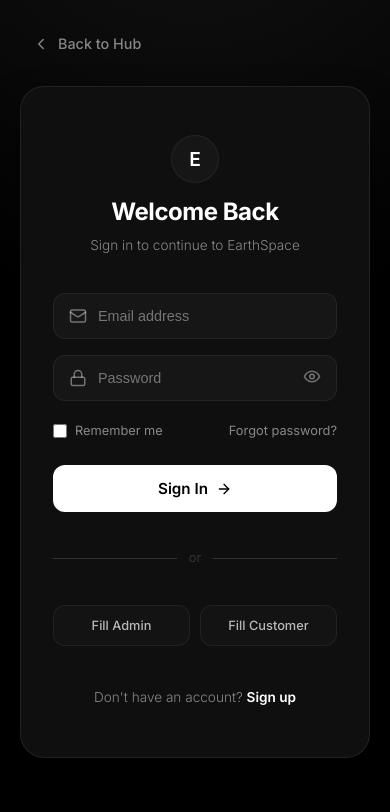
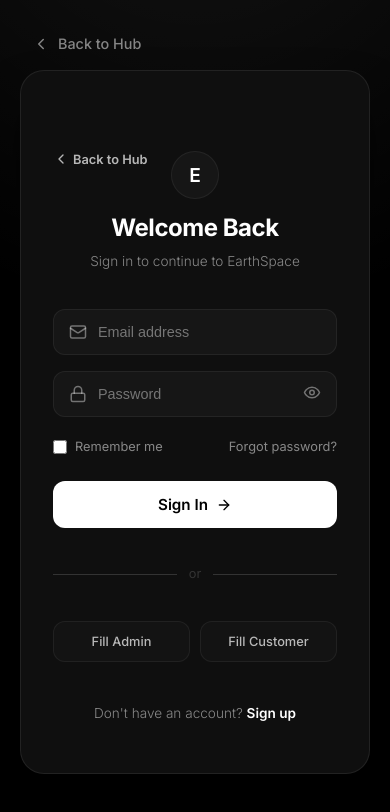
Before and after one commit to earthspaceps/earthspace-services, a React (Vite) app in the folder client/: page /login in a window 390 px wide. Shown: the top 812 px of the page. Built offline with nearby package versions, Linux system fonts and the light colour scheme; no server answers.

Commit message:
design: fix mobile layout bugs (nav alignment, whatsapp overlap, login header, header padding)

```diff
--- a/client/src/apps/customer/CustomerApp.jsx
+++ b/client/src/apps/customer/CustomerApp.jsx
@@ -241,9 +241,9 @@
                 {NAV_LINKS.map(({ to, icon: Icon, label, exact }) => {
                     const active = exact ? location.pathname === to : location.pathname.startsWith(to);
                     return (
-                        <Link key={to} to={to} style={{ flex: 1, display: 'flex', flexDirection: 'column', alignItems: 'center', gap: 4, color: active ? 'var(--text-primary)' : 'var(--text-secondary)', textDecoration: 'none', padding: '8px 0' }}>
-                            <Icon size={18} strokeWidth={active ? 2.5 : 1.5} />
-                            <span style={{ fontSize: '0.6rem', fontWeight: 800, textTransform: 'uppercase', letterSpacing: '0.08em' }}>{label}</span>
+                        <Link key={to} to={to} style={{ flex: 1, display: 'flex', flexDirection: 'column', alignItems: 'center', gap: 2, color: active ? 'var(--text-primary)' : 'var(--text-secondary)', textDecoration: 'none', padding: '6px 0' }}>
+                            <Icon size={20} strokeWidth={active ? 2.5 : 1.5} />
+                            <span style={{ fontSize: '10px', fontWeight: 800, textTransform: 'uppercase', letterSpacing: '0.05em', whiteSpace: 'nowrap' }}>{label}</span>
                         </Link>
                     );
                 })}
--- a/client/src/apps/customer/pages/HomePage.jsx
+++ b/client/src/apps/customer/pages/HomePage.jsx
@@ -341,7 +341,7 @@
 
             {/* WhatsApp FAB */}
             <a href="https://wa.me/919999999999?text=Hello%20Earthspace%20Services%2C%20I%20need%20help." target="_blank" rel="noreferrer">
-                <button className="whatsapp-fab animate-pulse" title="WhatsApp Support" style={{ position: 'fixed', bottom: '2rem', right: '2rem', width: '60px', height: '60px', borderRadius: '50%', background: '#25D366', color: '#fff', border: 'none', display: 'flex', alignItems: 'center', justifyContent: 'center', zIndex: 1000, boxShadow: '0 4px 12px rgba(0,0,0,0.15)' }}>
+                <button className="whatsapp-fab animate-pulse" title="WhatsApp Support" style={{ position: 'fixed', bottom: '5rem', right: '1.5rem', width: '60px', height: '60px', borderRadius: '50%', background: '#25D366', color: '#fff', border: 'none', display: 'flex', alignItems: 'center', justifyContent: 'center', zIndex: 1000, boxShadow: '0 4px 12px rgba(0,0,0,0.15)' }}>
                     <svg width="26" height="26" viewBox="0 0 24 24" fill="currentColor"><path d="M17.472 14.382c-.297-.149-1.758-.867-2.03-.967-.273-.099-.471-.148-.67.15-.197.297-.767.966-.94 1.164-.173.199-.347.223-.644.075-.297-.15-1.255-.463-2.39-1.475-.883-.788-1.48-1.761-1.653-2.059-.173-.297-.018-.458.13-.606.134-.133.298-.347.446-.52.149-.174.198-.298.298-.497.099-.198.05-.371-.025-.52-.075-.149-.669-1.612-.916-2.207-.242-.579-.487-.5-.669-.51-.173-.008-.371-.01-.57-.01-.198 0-.52.074-.792.372-.272.297-1.04 1.016-1.04 2.479 0 1.462 1.065 2.875 1.213 3.074.149.198 2.096 3.2 5.077 4.487.709.306 1.262.489 1.694.625.712.227 1.36.195 1.871.118.571-.085 1.758-.719 2.006-1.413.248-.694.248-1.289.173-1.413-.074-.124-.272-.198-.57-.347m-5.421 7.403h-.004a9.87 9.87 0 01-5.031-1.378l-.361-.214-3.741.982.998-3.648-.235-.374a9.86 9.86 0 01-1.51-5.26c.001-5.45 4.436-9.884 9.888-9.884 2.64 0 5.122 1.03 6.988 2.898a9.825 9.825 0 012.893 6.994c-.003 5.45-4.437 9.884-9.885 9.884m8.413-18.297A11.815 11.815 0 0012.05 0C5.495 0 .16 5.335.157 11.892c0 2.096.547 4.142 1.588 5.945L.057 24l6.305-1.654a11.882 11.882 0 005.683 1.448h.005c6.554 0 11.89-5.335 11.893-11.893a11.821 11.821 0 00-3.48-8.413Z" /></svg>
                 </button>
             </a>
--- a/client/src/apps/customer/pages/LandingPage.jsx
+++ b/client/src/apps/customer/pages/LandingPage.jsx
@@ -39,6 +39,10 @@
     .lp-nav-links { display: flex; align-items: center; gap: 2rem; }
     .lp-nav-link { color: rgba(255,255,255,0.65); font-size: 0.85rem; font-weight: 500; text-decoration: none; transition: color 0.2s; }
     .lp-nav-link:hover { color: #fff; }
+    @media (max-width: 480px) {
+        .lp-nav { padding: 0 1rem; }
+        .lp-btn-primary { padding: 10px 16px; font-size: 0.8rem; }
+    }
 
     /* Hero */
     .lp-hero {
@@ -160,6 +164,7 @@
 
     /* Responsive */
     @media (max-width: 768px) {
+        .whatsapp-fab { bottom: 5rem; right: 1.5rem; }
         .lp-nav-links { display: none; }
         .lp-h1 { font-size: 2.5rem; }
         .lp-why-grid { grid-template-columns: 1fr; }
--- a/client/src/apps/customer/pages/LoginPage.jsx
+++ b/client/src/apps/customer/pages/LoginPage.jsx
@@ -85,13 +85,19 @@
                 color: '#fff'
             }}>
                 {/* Header elements matching the visual */}
-                <div style={{ textAlign: 'center', marginBottom: 36 }}>
+                <div style={{ textAlign: 'center', marginBottom: 36, position: 'relative' }}>
+                    <button
+                        onClick={() => navigate('/')}
+                        style={{ position: 'absolute', left: 0, top: 0, background: 'none', border: 'none', color: 'rgba(255,255,255,0.7)', display: 'flex', alignItems: 'center', gap: 4, cursor: 'pointer', fontSize: '0.8rem', fontWeight: 600 }}
+                    >
+                        <ChevronLeft size={16} /> Back to Hub
+                    </button>
                     <div style={{
                         width: 48, height: 48,
                         borderRadius: '50%', backgroundColor: 'rgba(255,255,255,0.03)',
                         border: '1px solid rgba(255,255,255,0.06)',
                         display: 'flex', alignItems: 'center', justifyContent: 'center',
-                        margin: '0 auto 16px', fontSize: '1.2rem', fontWeight: 600
+                        margin: '0 auto 16px', fontSize: '1.2rem', fontWeight: 600, marginTop: 32
                     }}>
                         E
                     </div>
```
